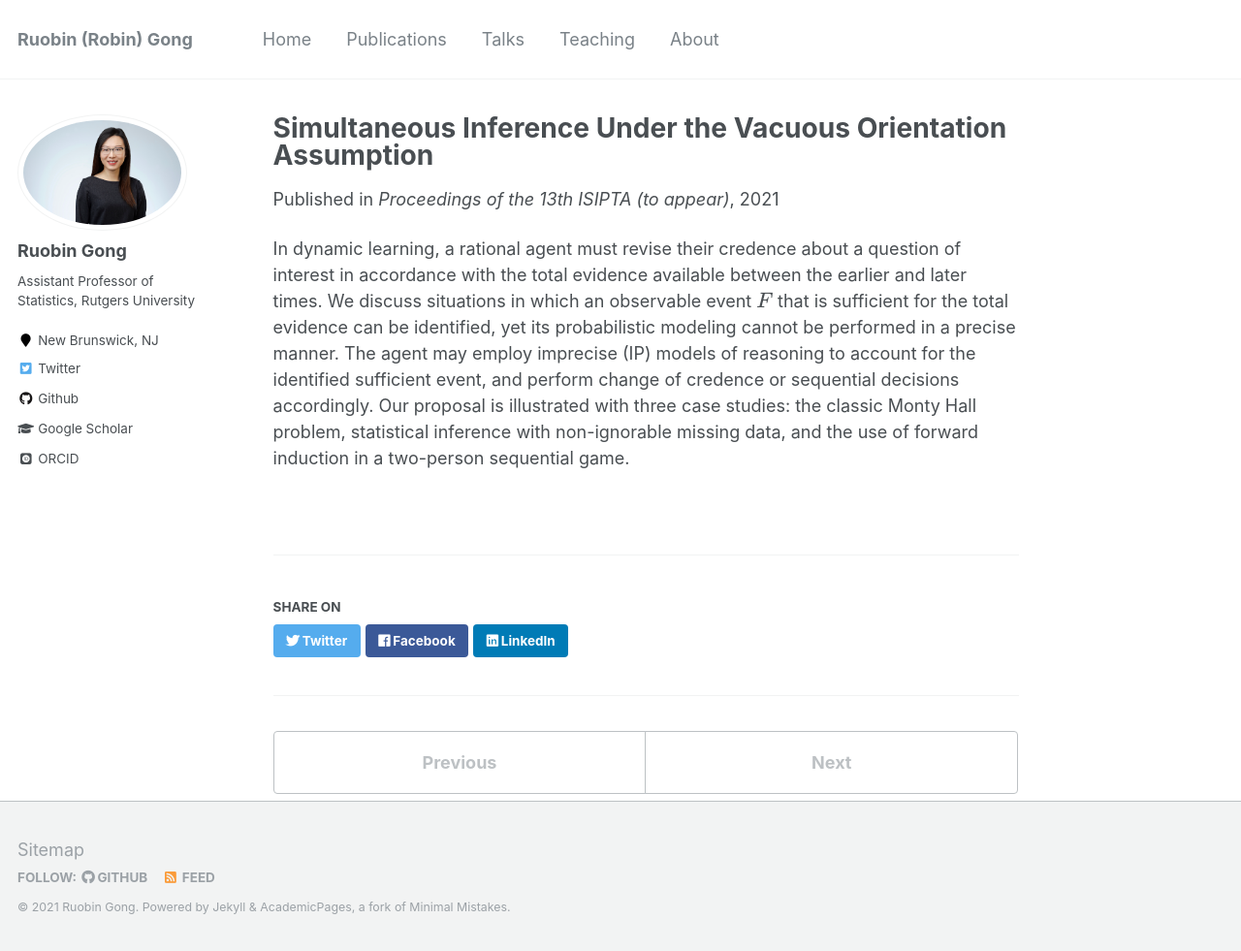
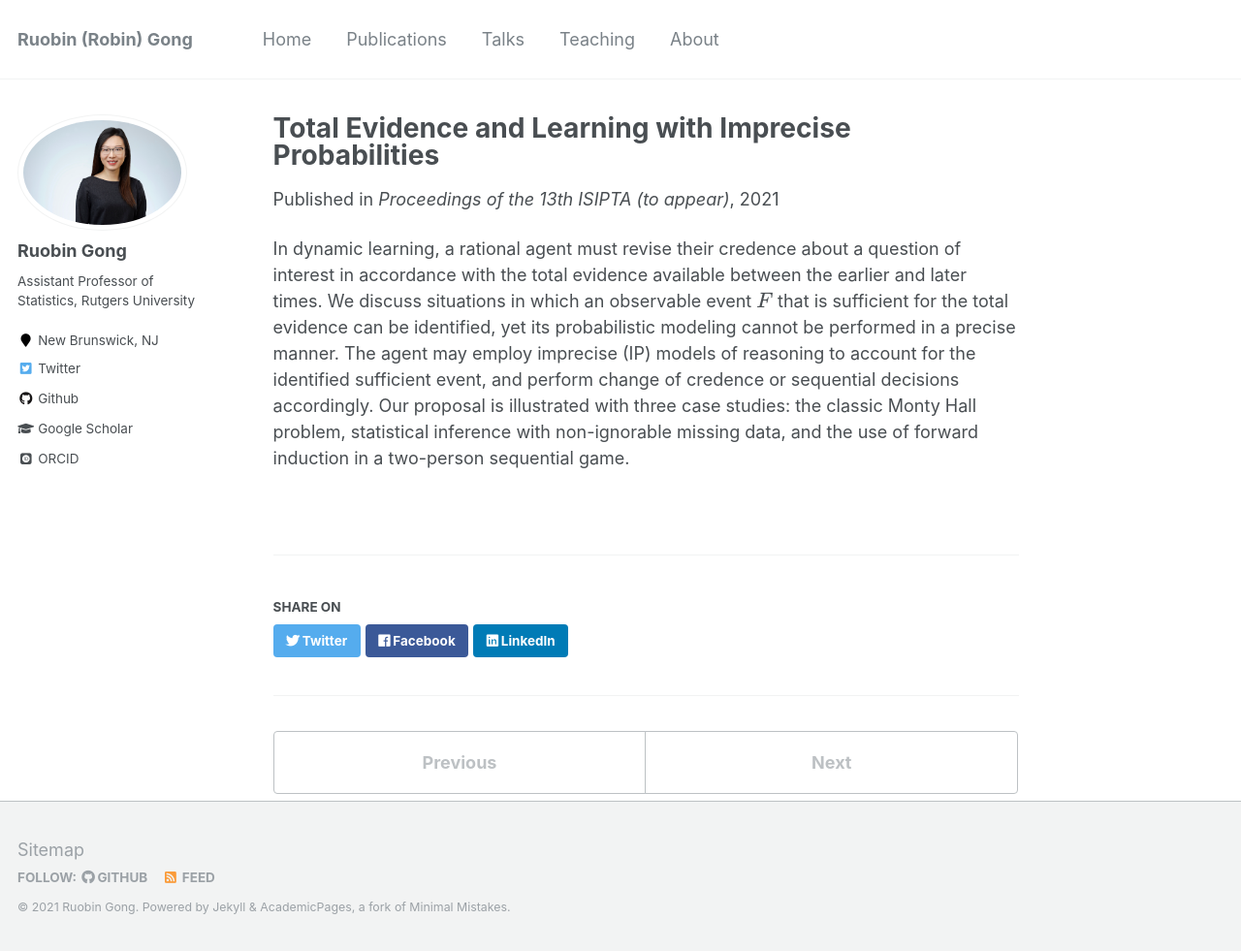
Before and after one commit to RuobinGong/RuobinGong.github.io, a Jekyll site: the page built from _publications/2021-07-03-total-evidence-ip.md, in a window 1280 px wide and 981 px high. Shown: the whole window at 97% size. Built offline with Jekyll 4.4.1, drawn with Linux system fonts in a browser that asks for light colours; some web fonts are replaced; formulas are drawn with MathJax 3.

Commit message:
Update 2021-07-03-total-evidence-ip.md

```diff
--- a/_publications/2021-07-03-total-evidence-ip.md
+++ b/_publications/2021-07-03-total-evidence-ip.md
@@ -1,5 +1,5 @@
 ---
-title: "Simultaneous Inference Under the Vacuous Orientation Assumption"
+title: "Total Evidence and Learning with Imprecise Probabilities"
 collection: publications
 permalink: /publication/2021-07-03-total-evidence-ip
 excerpt: ''
```
